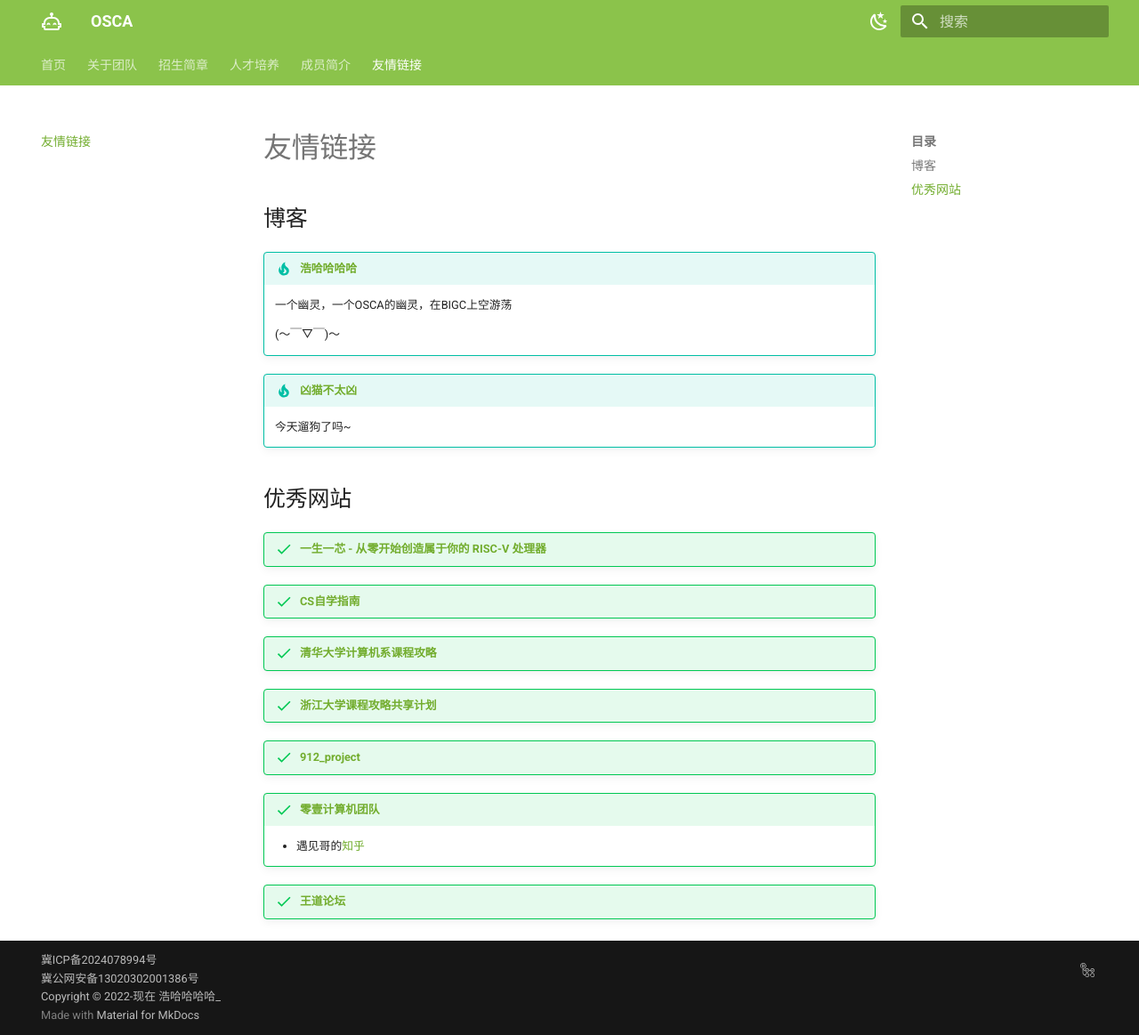
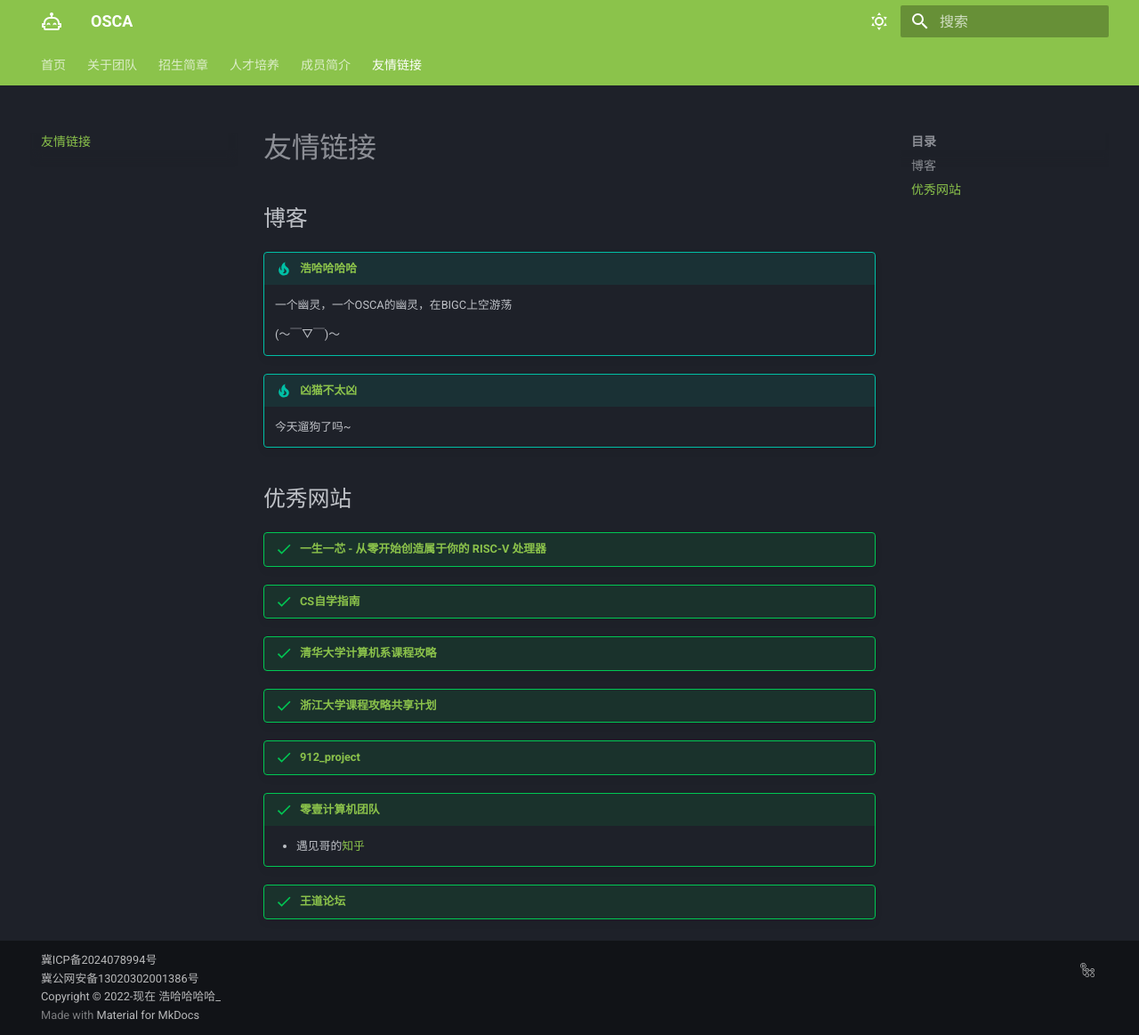
Before and after one commit to Haohahahaha/OSCA, an MkDocs documentation site: the page built from docs/members/links.md, in a window 1280 px wide and 1163 px high. Shown: the whole window at 89% size. Built offline with MkDocs 1.6.1 and Material for MkDocs 9.7.7, drawn with Linux system fonts in a browser that asks for light colours.

Commit message:
2026-04-28_01:14:40 update

```diff
--- a/mkdocs.yml
+++ b/mkdocs.yml
@@ -6,18 +6,18 @@ theme:
   favicon: https://cs.haohaha.cn/image/favicon.png
 #     admonition:
   palette:
+    - scheme: slate # 夜间模式
+      primary: light green
+      accent: orange
+      toggle:
+        icon: material/weather-sunny
+        name: 切换至日间模式
     - scheme: default # 日间模式
       primary: light green # 上方的
       accent: orange # 链接等可交互元件的高亮色
       toggle:
         icon: material/weather-night # 图标
         name: 切换至夜间模式 # 鼠标悬浮提示
-    - scheme: slate # 夜间模式
-      primary: light green
-      accent: orange
-      toggle:
-        icon: material/weather-sunny
-        name: 切换至日间模式
   features:
     - navigation.tabs
     - navigation.top
```
